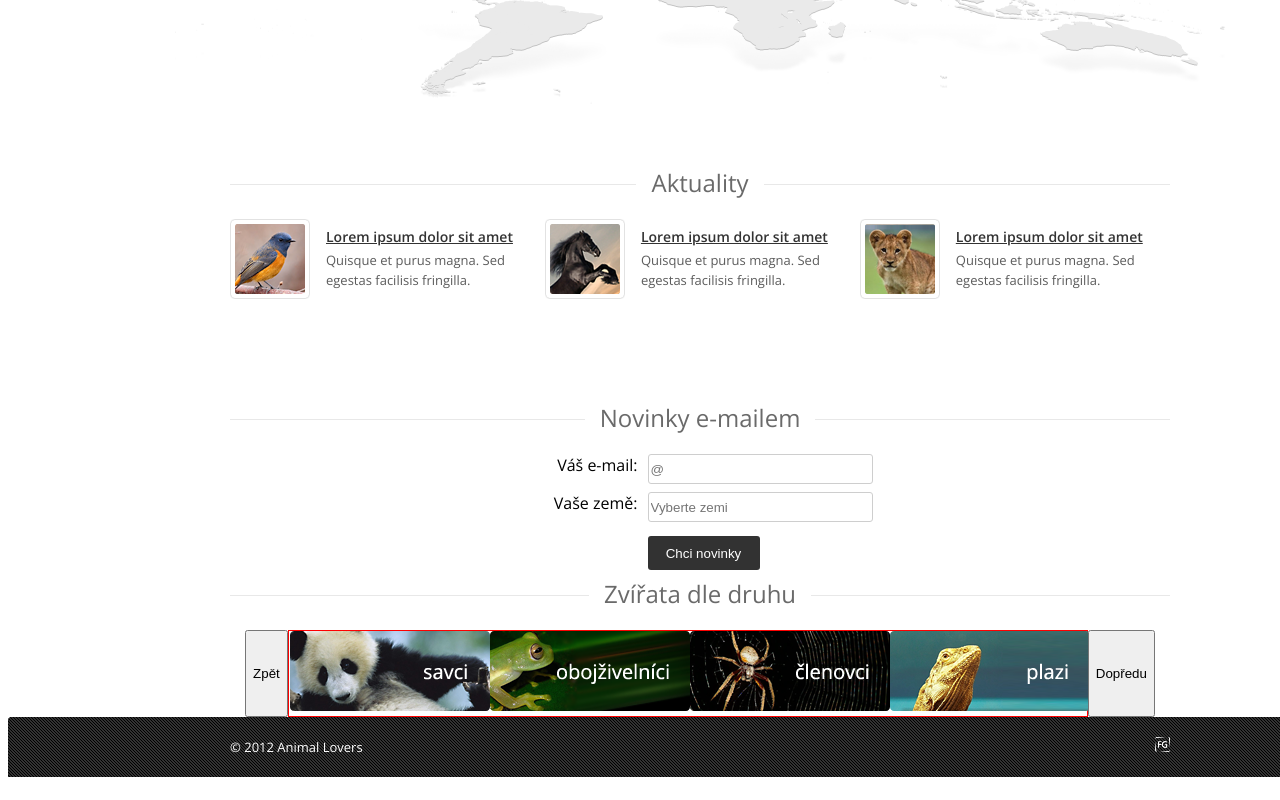
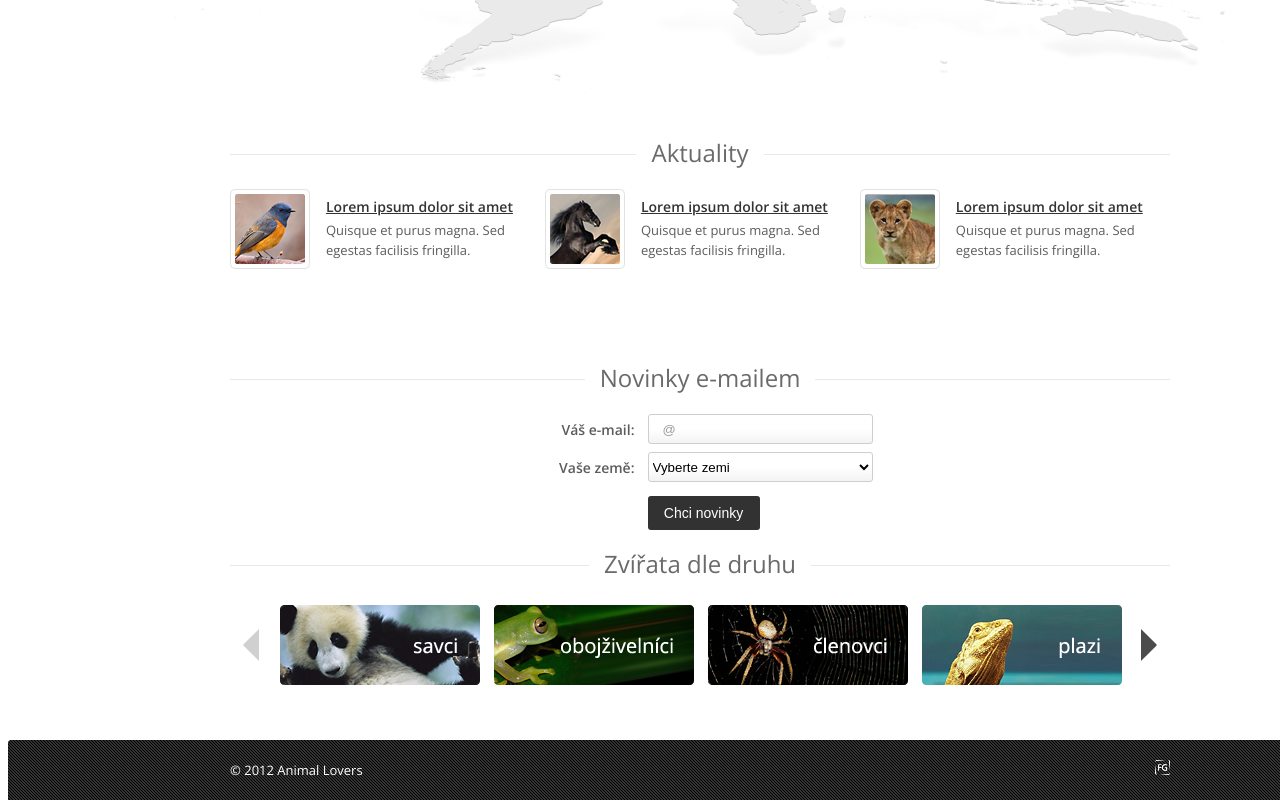
Before and after one commit to katerinafaustenova/animal_lovers_test_project, a Next.js app: page / in a window 1280 px wide. Shown: the part 662-1462 px from the top of the page. Before the commit the page ends 1439 px from the top, so only its background shows below. Built offline with nearby package versions, Linux system fonts and the light colour scheme.

Commit message:
naming, slider & styling

```diff
--- a/pages/carousel.js
+++ b/pages/carousel.js
@@ -4,42 +4,38 @@ import classNames from "classnames";
 
 export default function Carousel() {
   const [position, setPosition] = useState(1);
-  console.log(position);
 
-  const pole = [{}];
   return (
     <div className={styles.wrapper}>
-      <button onClick={() => setPosition(position - 1)}>Zpět</button>
-      <div className={styles.nvm}>
+      <div>
+        <img src={`/slider_${position}.png`} />
+      </div>
+      <div className={styles.controls}>
         <div
           className={classNames(
-            styles.carousel,
-
-            position === 2 && styles.second,
-            position === 3 && styles.third
+            styles.controlItem,
+            styles.lion,
+            position === 1 && styles.active
           )}
-        >
-          <div className={styles.item}>
-            <img src="/1.png" />
-          </div>
-          <div className={styles.item}>
-            <img src="/2.png" />
-          </div>
-          <div className={styles.item}>
-            <img src="/3.png" />
-          </div>
-          <div className={styles.item}>
-            <img src="/4.png" />
-          </div>
-          <div className={styles.item}>
-            <img src="/5.png" />
-          </div>
-          <div className={styles.item}>
-            <img src="/6.png" />
-          </div>
-        </div>
+          onClick={() => setPosition(1)}
+        />
+        <div
+          className={classNames(
+            styles.controlItem,
+            styles.zebra,
+            position === 2 && styles.active
+          )}
+          onClick={() => setPosition(2)}
+        />
+        <div
+          className={classNames(
+            styles.controlItem,
+            styles.tiger,
+            position === 3 && styles.active
+          )}
+          onClick={() => setPosition(3)}
+        />
       </div>
-      <button onClick={() => setPosition(position + 1)}>Dopředu</button>
     </div>
   );
 }
--- a/pages/form.js
+++ b/pages/form.js
@@ -5,7 +5,9 @@ export default function Form() {
     <form className={styles.form}>
       <div className={styles.row}>
         <div className={styles.left}>
-          <label for="email">Váš e-mail:</label>
+          <label for="email" className={styles.label}>
+            Váš e-mail:
+          </label>
         </div>
         <div className={styles.right}>
           <input
@@ -18,15 +20,27 @@ export default function Form() {
       </div>
       <div className={styles.row}>
         <div className={styles.left}>
-          <label for="text">Vaše země:</label>
+          <label for="select" className={styles.label}>
+            Vaše země:
+          </label>
         </div>
         <div className={styles.right}>
-          <input
-            className={styles.input}
-            type="text"
-            name="text"
-            placeholder="Vyberte zemi"
-          ></input>
+          <select className={styles.input}>
+            <option
+              name="select"
+              selected
+              disabled
+              hidden
+              style={{
+                paddingLeft: "12px",
+                color: "red",
+                // color: "#9c9a9a",
+                fontSize: "13px",
+              }}
+            >
+              Vyberte zemi
+            </option>
+          </select>
         </div>
       </div>
       <div className={styles.submit}>
--- a/pages/index.js
+++ b/pages/index.js
@@ -22,14 +22,14 @@ export default function Home() {
         ></link>
       </Head>
       <Header />
-      <Slider />
+      <Carousel />
       <Map />
       <Headline title="Aktuality" />
       <News />
       <Headline title="Novinky e-mailem" />
       <Form />
       <Headline title="Zvířata dle druhu" />
-      <Carousel />
+      <Slider />
       <Footer />
     </div>
   );
--- a/pages/slider.js
+++ b/pages/slider.js
@@ -7,34 +7,46 @@ export default function Slider() {
 
   return (
     <div className={styles.wrapper}>
-      <div>
-        <img src={`/slider_${position}.png`} />
+      <div
+        className={classNames(styles.arrowWrapper, styles.rightMargin)}
+        onClick={() => setPosition(position - 1)}
+      >
+        <input type="image" src="/leftArrow.svg" alt="leftArrow" />
       </div>
-      <div className={styles.controls}>
+      <div className={styles.items}>
         <div
           className={classNames(
-            styles.controlItem,
-            styles.lion,
-            position === 1 && styles.active
+            styles.viewSlides,
+
+            position === 2 && styles.second,
+            position === 3 && styles.third
           )}
-          onClick={() => setPosition(1)}
-        />
-        <div
-          className={classNames(
-            styles.controlItem,
-            styles.zebra,
-            position === 2 && styles.active
-          )}
-          onClick={() => setPosition(2)}
-        />
-        <div
-          className={classNames(
-            styles.controlItem,
-            styles.tiger,
-            position === 3 && styles.active
-          )}
-          onClick={() => setPosition(3)}
-        />
+        >
+          <div className={styles.item}>
+            <img src="/1.png" />
+          </div>
+          <div className={styles.item}>
+            <img src="/2.png" />
+          </div>
+          <div className={styles.item}>
+            <img src="/3.png" />
+          </div>
+          <div className={styles.item}>
+            <img src="/4.png" />
+          </div>
+          <div className={styles.item}>
+            <img src="/5.png" />
+          </div>
+          <div className={styles.item}>
+            <img src="/6.png" />
+          </div>
+        </div>
+      </div>
+      <div
+        className={classNames(styles.arrowWrapper, styles.leftMargin)}
+        onClick={() => setPosition(position + 1)}
+      >
+        <input type="image" src="/rightArrow.svg" alt="rightArrow" />
       </div>
     </div>
   );
--- a/styles/Carousel.module.css
+++ b/styles/Carousel.module.css
@@ -1,23 +1,48 @@
 .wrapper {
+  position: relative;
+}
+
+.controls {
   display: flex;
+  position: absolute;
+  bottom: 15px;
+  left: 50%;
+  transform: translate(-50%);
 }
-.nvm {
-  width: 800px;
-  overflow: hidden;
+
+.controlItem {
+  background-repeat: no-repeat;
+  background-position: bottom right;
+  width: 200px;
+  height: 94px;
+  margin-right: 10px;
 }
-.carousel {
-  position: relative;
-  left: 0px;
-  display: flex;
-  border: solid 1px red;
-  transition: 0.5s;
+
+.controlItem:last-child {
+  margin: 0;
 }
-.item {
-  width: 200px;
+
+.lion {
+  background-image: url(/control_lion.png);
 }
-.second {
-  left: -200px;
+
+.zebra {
+  background-image: url(/control_zebra.png);
 }
-.third {
-  left: -400px;
+
+.tiger {
+  background-image: url(/control_tiger.png);
 }
+
+.lion.active {
+  background-image: url(/control_lion_over.png);
+  background-position: top center;
+}
+
+.zebra.active {
+  background-image: url(/control_zebra_over.png);
+}
+
+.tiger.active {
+  background-image: url(/control_tiger_over.png);
+}
--- a/styles/Form.module.css
+++ b/styles/Form.module.css
@@ -1,6 +1,7 @@
 .form {
   display: flex;
   flex-direction: column;
+  margin-bottom: 10px;
 }
 
 .row {
@@ -10,8 +11,10 @@
 
 .left {
   width: 120px;
-  text-align: right;
-  padding: 0 10px;
+  padding: 0 13px;
+  display: flex;
+  align-items: center;
+  justify-content: flex-end;
 }
 
 .right {
@@ -19,11 +22,30 @@
   height: 30px;
 }
 
+.label {
+  font-size: 14px;
+  color: #5c5c5c;
+  font-weight: 600;
+}
+
 .input {
   width: 100%;
   height: 100%;
+  background: rgb(255, 255, 255);
+  background: linear-gradient(
+    180deg,
+    rgba(255, 255, 255, 1) 0%,
+    rgba(255, 255, 255, 1) 50%,
+    rgba(243, 243, 243, 1) 100%
+  );
   border: 1px solid #cecece;
   border-radius: 3px;
+}
+
+.input::placeholder {
+  padding-left: 12px;
+  color: #9c9a9a;
+  font-size: 13px;
 }
 
 .submit {
@@ -38,4 +60,6 @@
   width: 112px;
   height: 34px;
   margin-top: 6px;
+  font-size: 14px;
+  cursor: pointer;
 }
--- a/styles/Home.module.css
+++ b/styles/Home.module.css
@@ -1,13 +1,13 @@
 .container {
+  width: 1400px;
   min-height: 100vh;
-  padding: 0 0.5rem;
   display: flex;
   flex-direction: column;
   justify-content: center;
   align-items: center;
-  width: 1400px;
-  margin: 0 auto;
   background-image: url(/top_background.png);
   background-repeat: no-repeat;
   background-position-y: -7%;
+  margin: 0 auto;
+  padding: 0 0.5rem;
 }
--- a/styles/Map.module.css
+++ b/styles/Map.module.css
@@ -1,5 +1,5 @@
 .map {
-  padding: 50px 0;
+  padding: 35px 0;
   color: #6a6a6a;
   text-align: center;
 }
--- a/styles/News.module.css
+++ b/styles/News.module.css
@@ -1,6 +1,6 @@
 .wrapper {
   display: flex;
   justify-content: space-between;
-  margin: 0px auto 90px;
+  margin: 0px auto 80px;
   max-width: 940px;
 }
--- a/styles/Slider.module.css
+++ b/styles/Slider.module.css
@@ -1,48 +1,43 @@
 .wrapper {
+  display: flex;
+  margin: 5px 0 55px 0;
+}
+.items {
+  width: 856px;
+  overflow: hidden;
+}
+.viewSlides {
   position: relative;
+  left: 0px;
+  display: flex;
+  transition: 0.5s;
+}
+.item {
+  width: 200px;
+  line-height: 1px;
+  margin: 0 7px;
 }
 
-.controls {
+.arrowWrapper {
   display: flex;
-  position: absolute;
-  bottom: 15px;
-  left: 50%;
-  transform: translate(-50%);
+  align-items: center;
+}
+.arrowWrapper input:focus {
+  outline: none;
 }
 
-.controlItem {
-  background-repeat: no-repeat;
-  background-position: bottom right;
-  width: 200px;
-  height: 94px;
-  margin-right: 10px;
+.rightMargin {
+  margin-right: 13px;
 }
 
-.controlItem:last-child {
-  margin: 0;
+.leftMargin {
+  margin-left: 13px;
 }
 
-.lion {
-  background-image: url(/control_lion.png);
-  background-position: top center;
+.second {
+  left: -214px;
 }
 
-.zebra {
-  background-image: url(/control_zebra.png);
+.third {
+  left: -428px;
 }
-
-.tiger {
-  background-image: url(/control_tiger.png);
-}
-
-.lion.active {
-  background-image: url(/control_lion_over.png);
-}
-
-.zebra.active {
-  background-image: url(/control_zebra_over.png);
-}
-
-.tiger.active {
-  background-image: url(/control_tiger_over.png);
-}
--- a/styles/globals.css
+++ b/styles/globals.css
@@ -1,3 +1,7 @@
+* {
+  box-sizing: border-box;
+}
+
 html,
 body {
   padding: 0;
@@ -9,7 +13,3 @@ a {
   color: inherit;
   text-decoration: none;
 }
-
-* {
-  box-sizing: border-box;
-}
```
Also changed, not shown: public/leftArrow.svg (added), public/rightArrow.svg (added).
